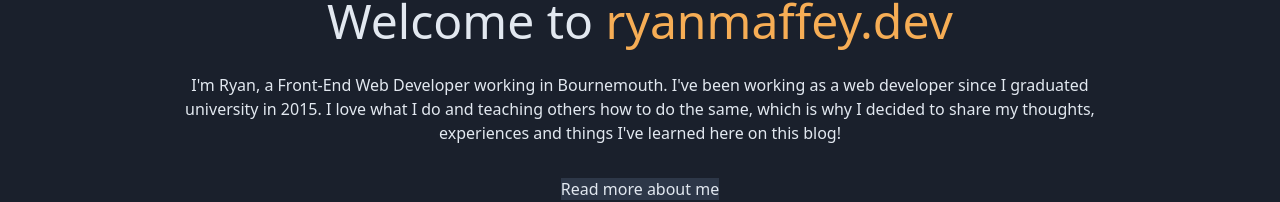
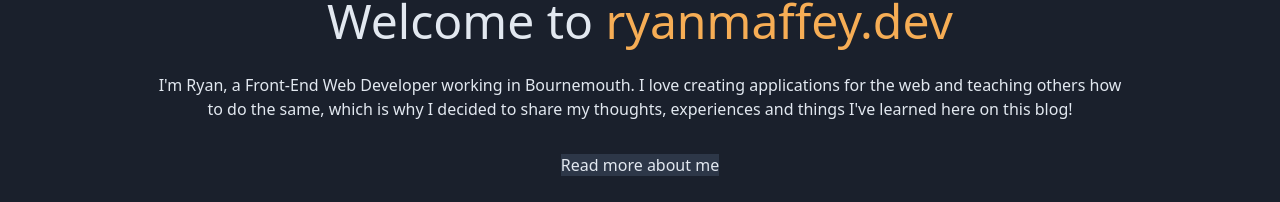
Before and after one commit to ryanmaffey/ryanmaffey.dev, a Next.js app: page / in a window 1280 px wide. Shown: the part 219-421 px from the top of the page. Built offline with nearby package versions, Linux system fonts and the light colour scheme; no server answers.

Commit message:
various tweaks

```diff
--- a/pages/index.tsx
+++ b/pages/index.tsx
@@ -40,9 +40,8 @@ const Home: React.StatelessComponent<IProps> = (props) => {
                     </h1>
                     <p className="mb-8">
                         I'm Ryan, a Front-End Web Developer working in
-                        Bournemouth. I've been working as a web developer since
-                        I graduated university in 2015. I love what I do and
-                        teaching others how to do the same, which is why I
+                        Bournemouth. I love creating applications for the web
+                        and teaching others how to do the same, which is why I
                         decided to share my thoughts, experiences and things
                         I've learned here on this blog!
                     </p>
--- a/pages/resources/index.tsx
+++ b/pages/resources/index.tsx
@@ -296,6 +296,14 @@ const ResourcesPage: React.StatelessComponent = () => {
                                 Front End Checklist
                             </Anchor>
                         </li>
+                        <li>
+                            <Anchor
+                                href="https://www.seoptimer.com/"
+                                isExternalLink
+                            >
+                                SEO Optimiser
+                            </Anchor>
+                        </li>
                     </ul>
                 </section>
             </div>
--- a/styles/link-button.css
+++ b/styles/link-button.css
@@ -1,5 +1,5 @@
 .c-link-button {
-    @apply bg-gray-900 px-4 py-2 inline-block rounded;
+    @apply bg-gray-900 px-5 py-3 inline-block rounded;
 }
 
 .c-link-button:active,
```
